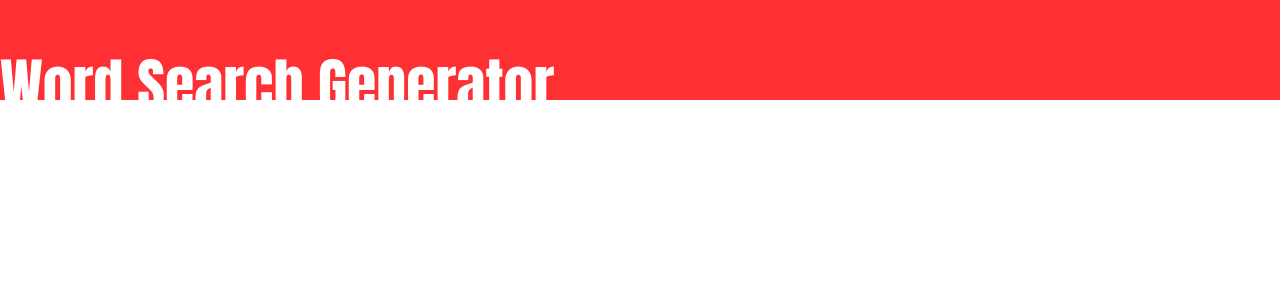
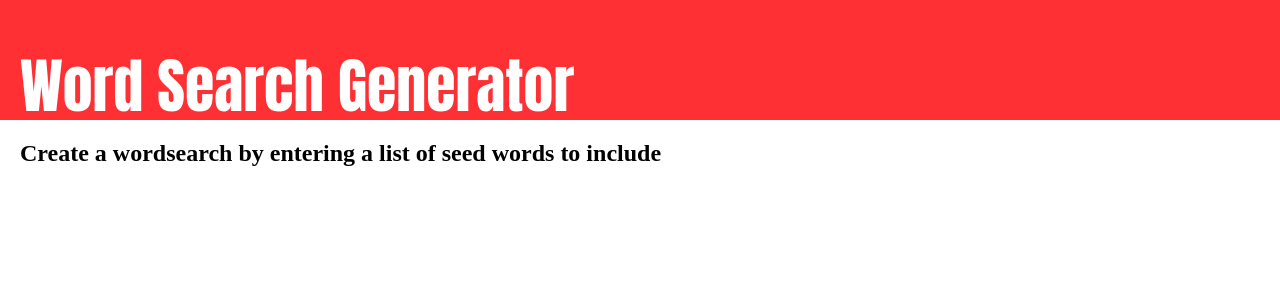
Before and after one commit to wparrkerr/TrueCross, a Flask app: page / in a window 1280 px wide. Shown: the top 300 px of the page. Run offline with Flask 2, Linux system fonts and the light colour scheme.

Commit message:
fixed css to show bottom div, removed inheritance on templates

```diff
--- /dev/null
+++ b/trusearch/app/.#views.py
@@ -0,0 +1 @@
+Jack@New-Mac.local.64429
--- a/trusearch/app/static/style.css
+++ b/trusearch/app/static/style.css
@@ -1,3 +1,8 @@
+p {
+     font-size: 30px;
+     color: rgb(0,0,0)
+}
+
 #TitleBar {
 	  background-color: rgb(255,48,52);
 	  position: absolute;
@@ -6,14 +11,20 @@
 	  left:0;
 	  right:0;
 	  width:100%;
-	  height:100px
+	  height:120px;
+	  margin-top:0
+}
+
+#MainDiv {
+	  position: absolute;
+	  top: 120px;
+	  left: 20px
 }
 
 #TitleText {
 	   font-size: 60px;
 	   font-family:Impact;
 	   color: rgb(255,255,255);
-	   left: 50;
-	   top: 0;
-	   bottom: 0
+	   vertical-align: middle;
+	   margin-left: 20px;
 }
--- a/trusearch/app/templates/home.html
+++ b/trusearch/app/templates/home.html
@@ -1,4 +1,10 @@
-{% extends "base.html" %}
-{% block content %}
-	<p>Content goes here. lol :)
-{% endblock %}
+<html>
+	<head>
+		<link REL=StyleSheet HREF="../static/style.css" TYPE="text/css">
+		<title>TrueCross</title>
+	</head>
+	<body>
+		<div id="TitleBar"><h1 id="TitleText">Word Search Generator</h1></div>
+		<div id="MainDiv"><h2>Create a wordsearch by entering a list of seed words to include</h2></div>
+	</body>
+</html>
```
Also changed, not shown: 7 other files.
